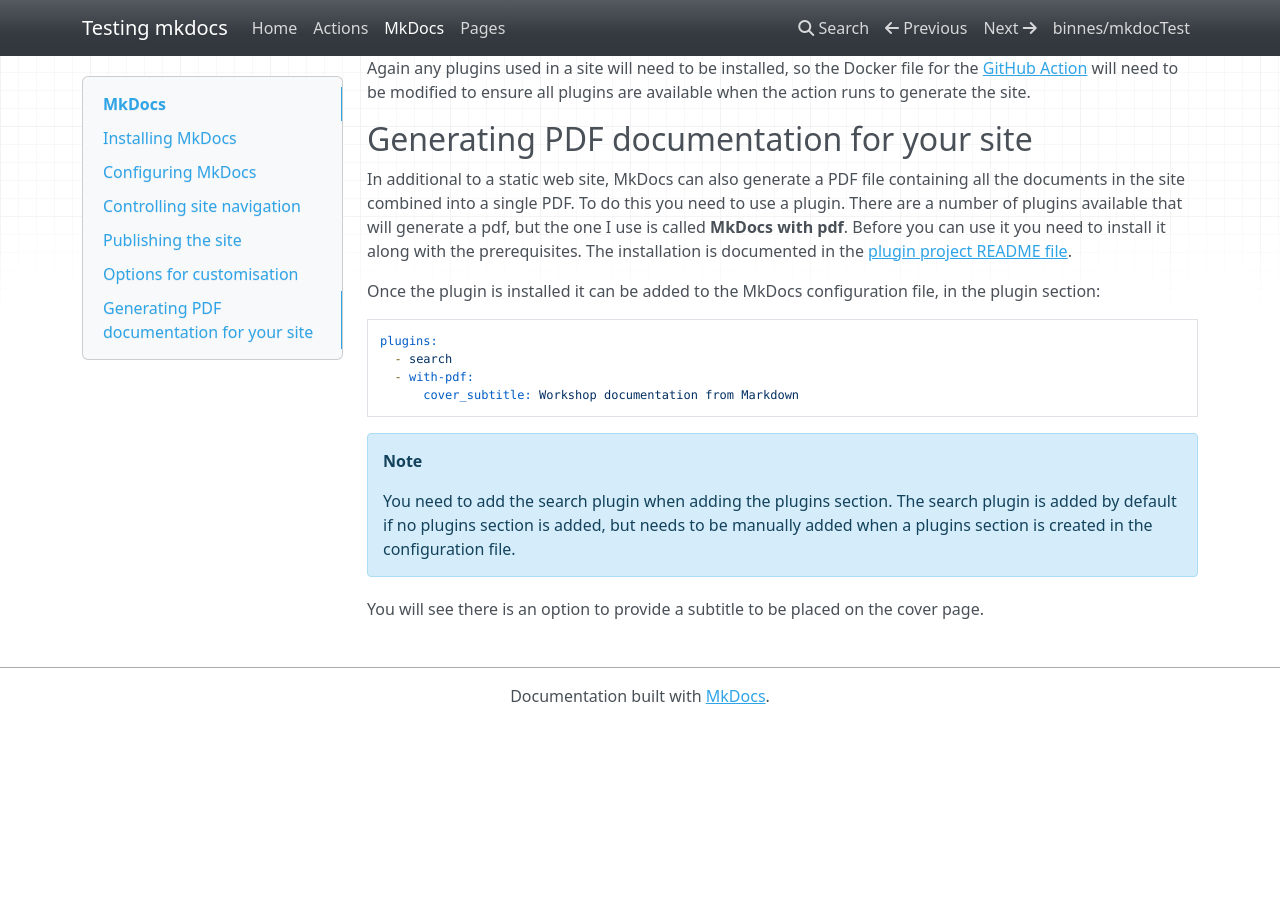
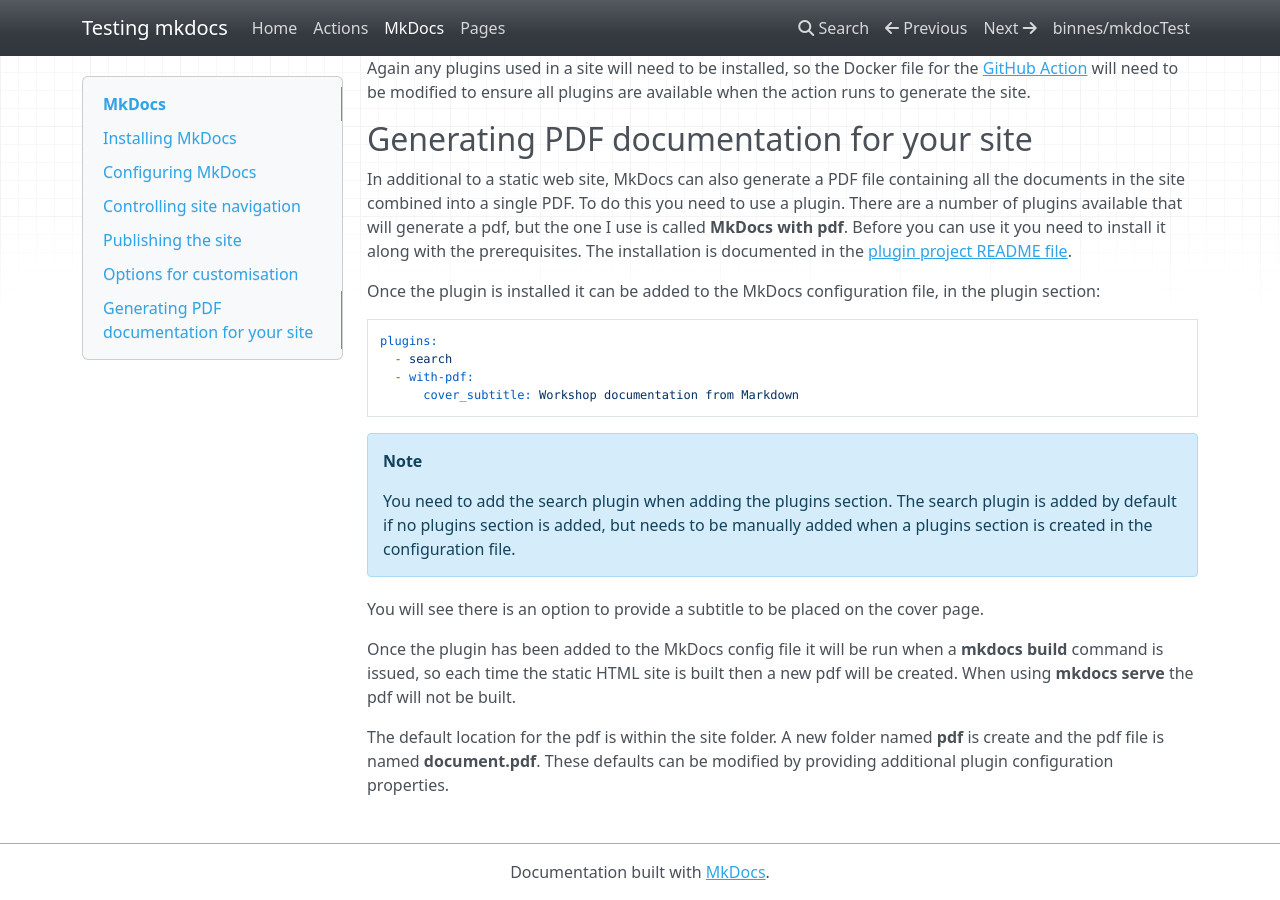
Before and after one commit to binnes/mkdocTest, an MkDocs documentation site: the page built from docs/MkDocs.md, in a window 1280 px wide and 900 px high, scrolled down 5730 px. Built offline with MkDocs 1.6.1, drawn with Linux system fonts in a browser that asks for light colours; nearby versions of some CDN libraries; before the commit the page ends 6454 px from its top, so only the background shows below that.

Commit message:
additional pdf information

```diff
--- a/docs/MkDocs.md
+++ b/docs/MkDocs.md
@@ -219,3 +219,7 @@ plugins:
     You need to add the search plugin when adding the plugins section.  The search plugin is added by default if no plugins section is added, but needs to be manually added when a plugins section is created in the configuration file.
 
 You will see there is an option to provide a subtitle to be placed on the cover page.
+
+Once the plugin has been added to the MkDocs config file it will be run when a **mkdocs build** command is issued, so each time the static HTML site is built then a new pdf will be created.  When using **mkdocs serve** the pdf will not be built.
+
+The default location for the pdf is within the site folder.  A new folder named **pdf** is create and the pdf file is named **document.pdf**.  These defaults can be modified by providing additional plugin configuration properties.
```
